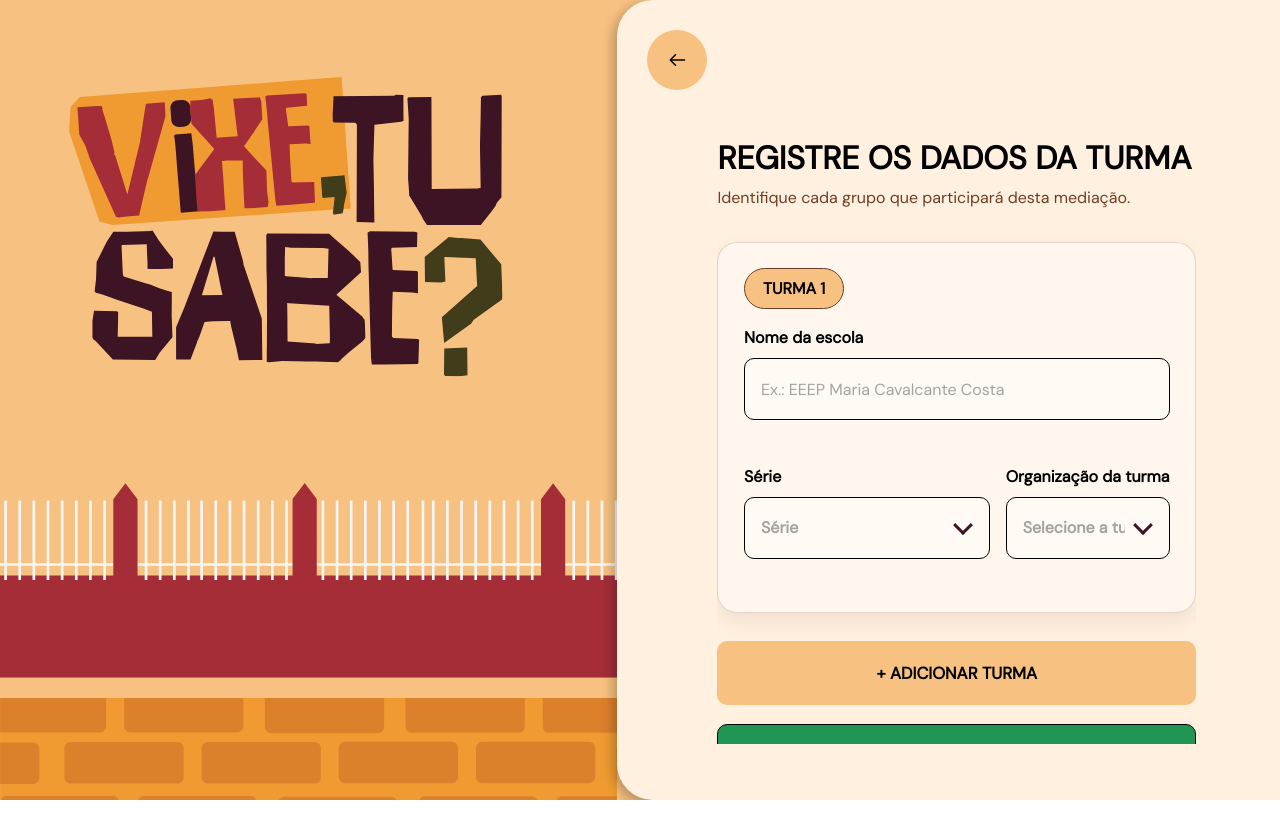
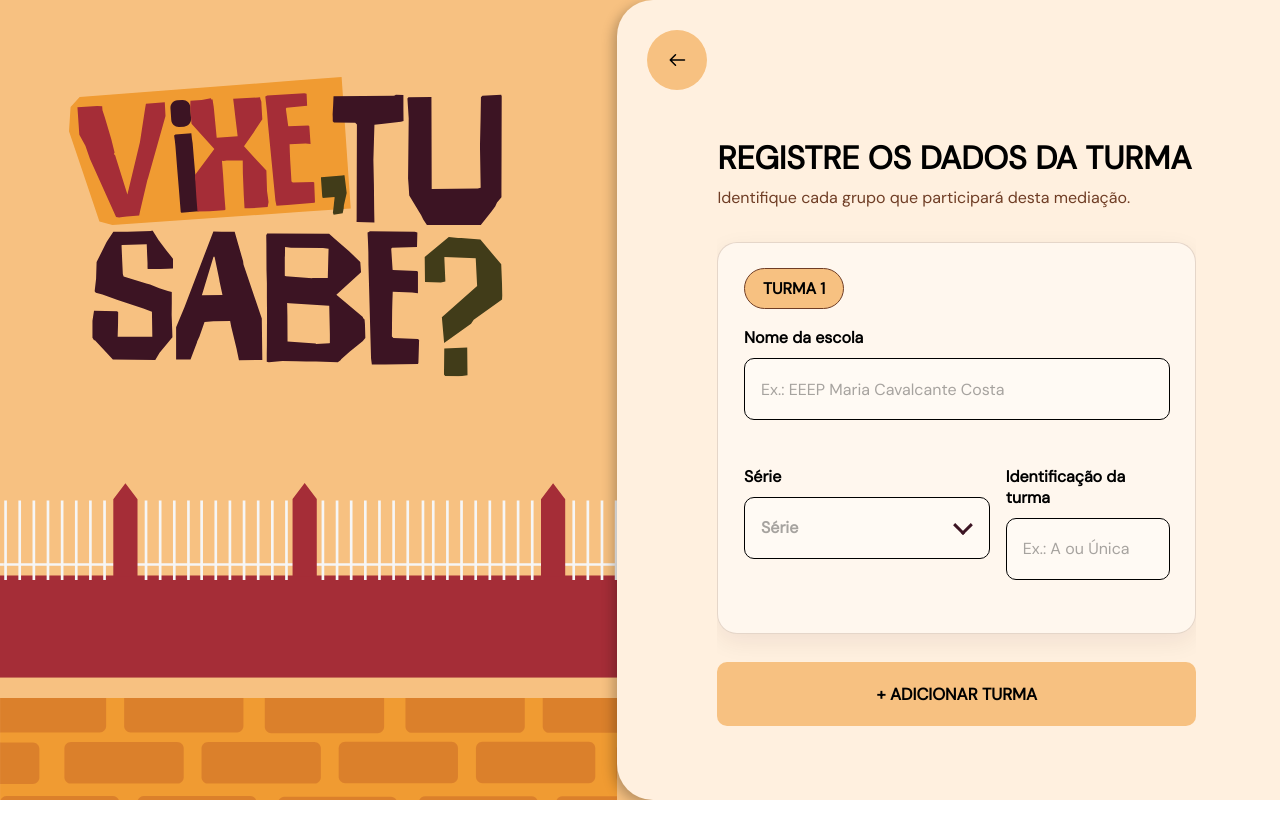
Before and after one commit to CSCAQXD/QUIZ-vixe-tu-sabe, a React app in the folder frontend/: page /cadastro-turmas in a window 1280 px wide. Shown: the top 838 px of the page. Built offline with nearby package versions, Linux system fonts and the light colour scheme; the HTML template or start-up script is replaced by a standard one.

Commit message:
revert(turmas): remove seleção limitada de divisão

```diff
--- a/frontend/src/components/features/turmas/TurmaForm/TurmaForm.jsx
+++ b/frontend/src/components/features/turmas/TurmaForm/TurmaForm.jsx
@@ -11,14 +11,6 @@ const GRADE_OPTIONS = [
     ...Array.from({ length: 3 }, (_, index) => ({
         label: `${index + 1}º ano — Ensino Médio`,
         value: `MEDIO:${index + 1}`,
-    })),
-];
-
-const CLASS_OPTIONS = [
-    { label: "Turma única", value: "UNICA" },
-    ...["A", "B", "C", "D"].map((value) => ({
-        label: `Turma ${value}`,
-        value,
     })),
 ];
 
@@ -111,14 +103,16 @@ function TurmaForm({
             value={gradeValue}
             />
 
-            <SelectField
+            <FormField
             id={`turma-${turma.id}`}
-            label="Organização da turma"
+            label="Identificação da turma"
             error={errors.turma}
+            maxLength={30}
             onBlur={() => onFieldBlur("turma")}
-            onChange={(value) => update("turma", value)}
-            options={CLASS_OPTIONS}
-            placeholder="Selecione a turma"
+            onChange={(value) =>
+                update("turma", value)
+            }
+            placeholder="Ex.: A ou Única"
             required
             value={turma.turma}
             />
```
Also changed, not shown: 2 other files (tests, documents, lock files or other folders).
